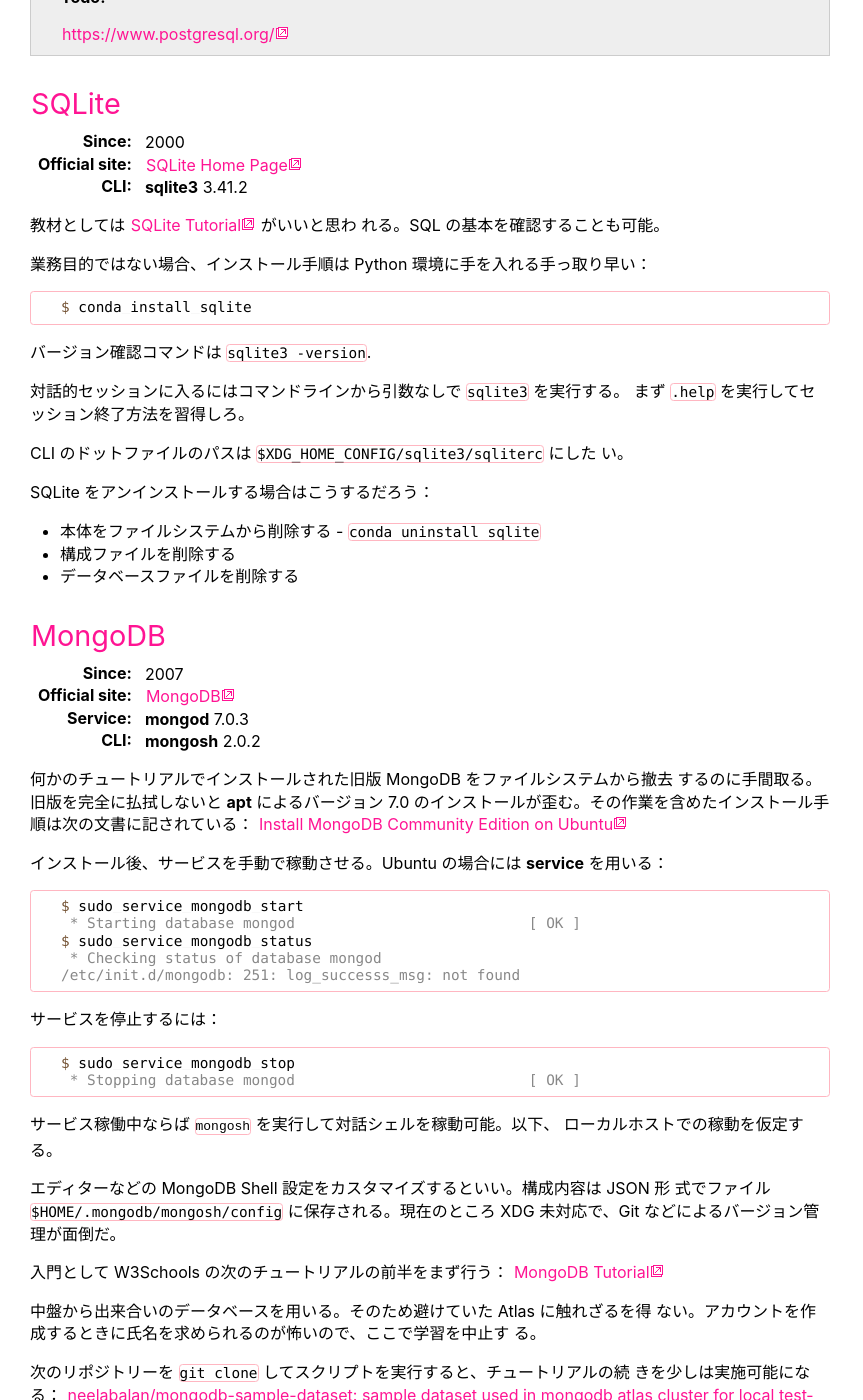
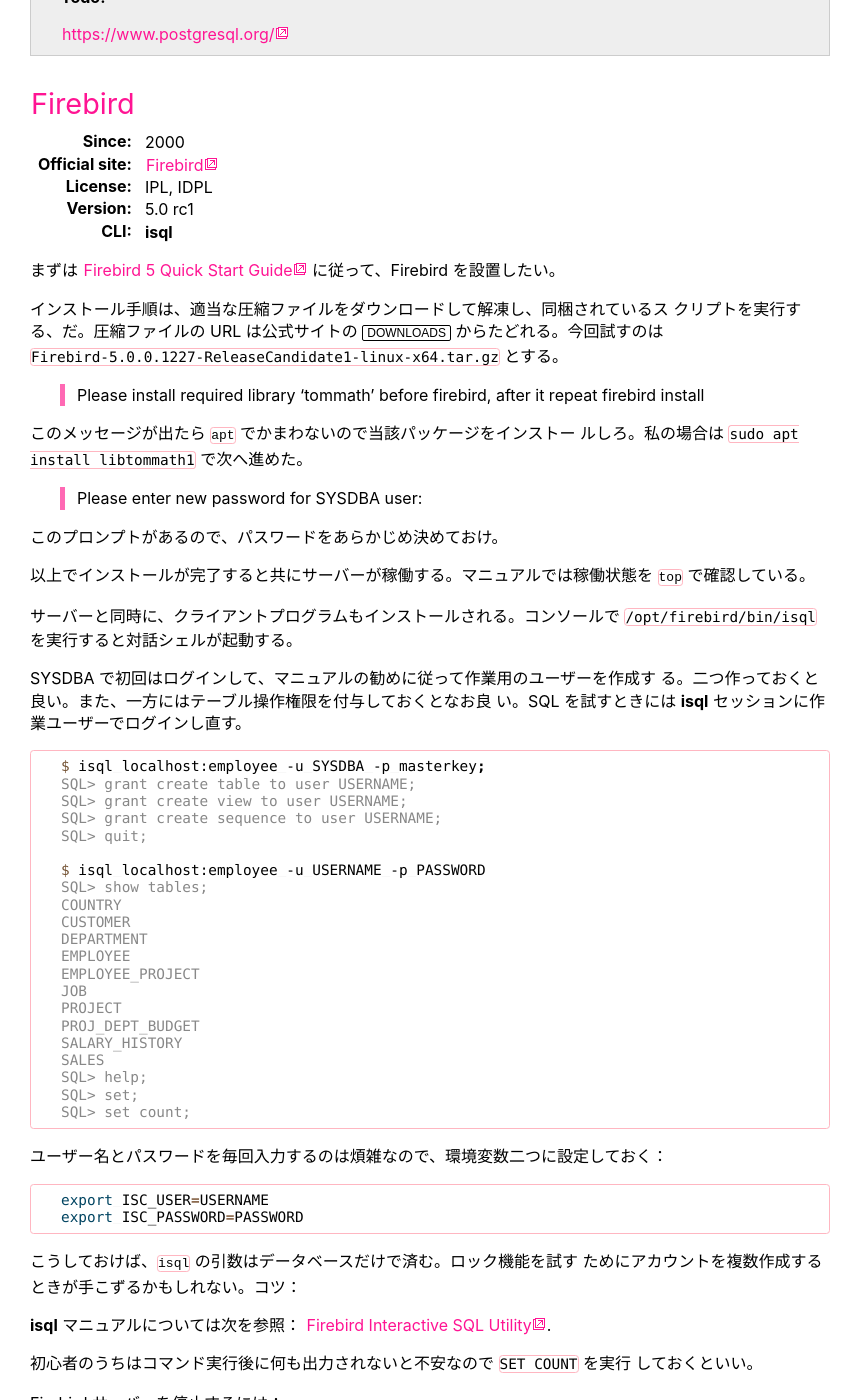
Before and after one commit to showa-yojyo/minibook, a Sphinx documentation site: the page built from source/database.rst, in a window 1280 px wide and 1400 px high, scrolled down 1134 px. Shown: the whole window, without its empty margins (0-863 px from the left). Built offline with Sphinx 7.4.7, drawn with Linux system fonts in a browser that asks for light colours; some of the changed text lies outside the part shown.

Commit message:
database: fill Firebird section [skip ci]

```diff
--- a/source/database.rst
+++ b/source/database.rst
@@ -29,6 +29,97 @@
 ======================================================================
 
 .. todo:: https://www.postgresql.org/
+
+Firebird
+======================================================================
+
+:Since: 2000
+:Official site: `Firebird <https://firebirdsql.org/en/start/>`__
+:License: IPL, IDPL
+:Version: 5.0 rc1
+:CLI: :program:`isql`
+
+まずは `Firebird 5 Quick Start Guide
+<https://firebirdsql.org/file/documentation/html/en/firebirddocs/qsg5/firebird-5-quickstartguide.html>`__
+に従って、Firebird を設置したい。
+
+インストール手順は、適当な圧縮ファイルをダウンロードして解凍し、同梱されているス
+クリプトを実行する、だ。圧縮ファイルの URL は公式サイトの :guilabel:`DOWNLOADS`
+からたどれる。今回試すのは
+:file:`Firebird-5.0.0.1227-ReleaseCandidate1-linux-x64.tar.gz` とする。
+
+   Please install required library 'tommath' before firebird, after it repeat
+   firebird install
+
+このメッセージが出たら :command:`apt` でかまわないので当該パッケージをインストー
+ルしろ。私の場合は ``sudo apt install libtommath1`` で次へ進めた。
+
+   Please enter new password for SYSDBA user:
+
+このプロンプトがあるので、パスワードをあらかじめ決めておけ。
+
+以上でインストールが完了すると共にサーバーが稼働する。マニュアルでは稼働状態を
+:command:`top` で確認している。
+
+サーバーと同時に、クライアントプログラムもインストールされる。コンソールで
+:file:`/opt/firebird/bin/isql` を実行すると対話シェルが起動する。
+
+SYSDBA で初回はログインして、マニュアルの勧めに従って作業用のユーザーを作成す
+る。二つ作っておくと良い。また、一方にはテーブル操作権限を付与しておくとなお良
+い。SQL を試すときには :program:`isql` セッションに作業ユーザーでログインし直す。
+
+.. code:: console
+
+   $ isql localhost:employee -u SYSDBA -p masterkey;
+   SQL> grant create table to user USERNAME;
+   SQL> grant create view to user USERNAME;
+   SQL> grant create sequence to user USERNAME;
+   SQL> quit;
+
+   $ isql localhost:employee -u USERNAME -p PASSWORD
+   SQL> show tables;
+   COUNTRY
+   CUSTOMER
+   DEPARTMENT
+   EMPLOYEE
+   EMPLOYEE_PROJECT
+   JOB
+   PROJECT
+   PROJ_DEPT_BUDGET
+   SALARY_HISTORY
+   SALES
+   SQL> help;
+   SQL> set;
+   SQL> set count;
+
+ユーザー名とパスワードを毎回入力するのは煩雑なので、環境変数二つに設定しておく：
+
+.. code:: bash
+
+   export ISC_USER=USERNAME
+   export ISC_PASSWORD=PASSWORD
+
+こうしておけば、:command:`isql` の引数はデータベースだけで済む。ロック機能を試す
+ためにアカウントを複数作成するときが手こずるかもしれない。コツ：
+
+:program:`isql` マニュアルについては次を参照：
+`Firebird Interactive SQL Utility
+<https://firebirdsql.org/file/documentation/html/en/firebirddocs/isql/firebird-isql.html>`__.
+
+初心者のうちはコマンド実行後に何も出力されないと不安なので ``SET COUNT`` を実行
+しておくといい。
+
+Firebird サーバーを停止するには：
+
+.. code:: console
+
+   $ sudo service firebird stop
+
+アンインストールするには、おそらく次の項目をこなす：
+
+* サーバーを休止状態にする
+* データベースをバックアップする
+* インストールディレクトリーを削除する
 
 SQLite
 ======================================================================
@@ -167,7 +258,8 @@
 
 .. todo::
 
-   Neo4j を済ませたら 4.11.9.2 に戻る。
+   * Neo4j を済ませたら 4.11.9.2 に戻る。
+   * アンインストール手順を記す。
 
 MariaDB
 ======================================================================
```
Also changed, not shown: other parts of source/database.rst (+0 -5 lines).
